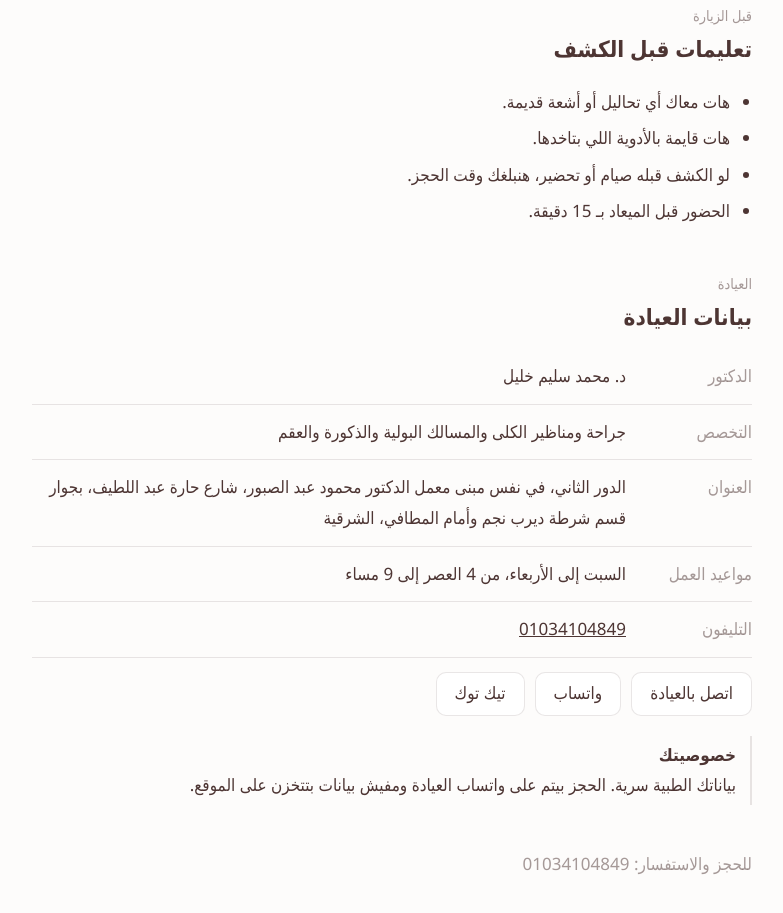
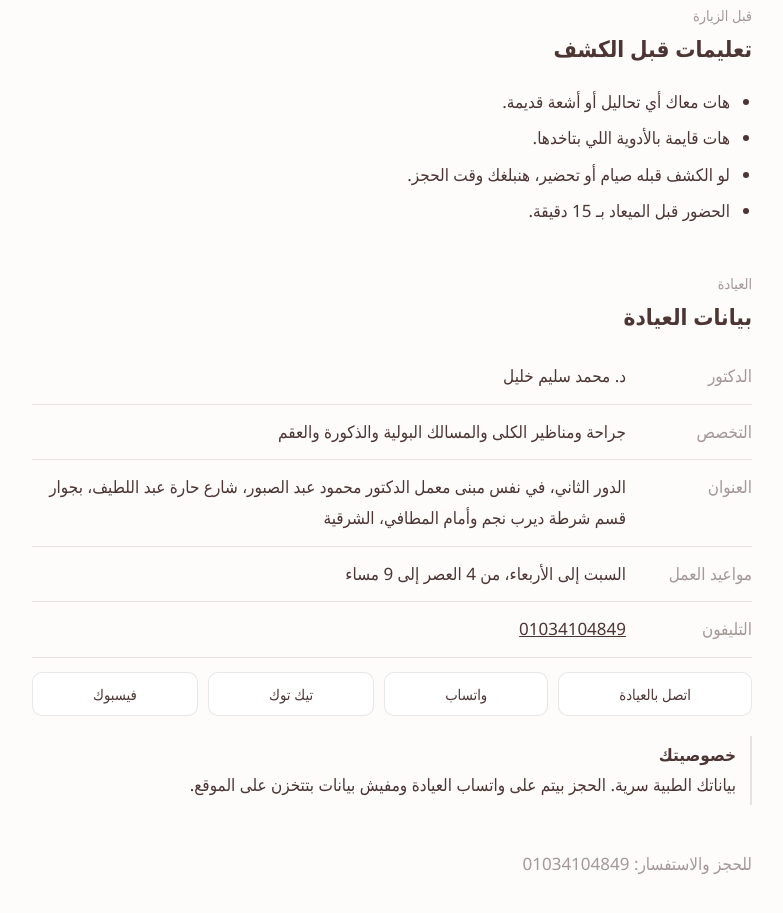
Before and after one commit to dr-mohamed-selim-khalil/dr-mohamed-selim-khalil.github.io, a plain HTML site: page index.html in a window 1280 px wide. Shown: the part 3118-4031 px from the top of the page, without its empty margins (248-1031 px from the left). Drawn offline with Linux system fonts and the light colour scheme.

Commit message:
Add Facebook link button to index.html

```diff
--- a/index.html
+++ b/index.html
@@ -58,6 +58,7 @@ dt{color:var(--ink3);width:110px;flex:none}dd{margin:0}
 .note b{display:block}
 footer{margin-top:44px;color:var(--ink3)}
 .top{display:flex;justify-content:flex-start}
+.btns .btn{padding:0 10px;font-size:.92rem;flex:1 1 auto;white-space:nowrap}
 </style>
 </head>
 <body>
@@ -119,6 +120,7 @@ footer{margin-top:44px;color:var(--ink3)}
 <a class="btn" href="tel:+201034104849">اتصل بالعيادة</a>
 <a class="btn" href="https://wa.me/201034104849" target="_blank" rel="noopener">واتساب</a>
 <a class="btn" href="https://www.tiktok.com/@dr..mohamed.selim" target="_blank" rel="noopener">تيك توك</a>
+<a class="btn" href="https://www.facebook.com/share/1CiyEkYDjg/" target="_blank" rel="noopener">فيسبوك</a>
 </div>
 <div class="note"><b>خصوصيتك</b>بياناتك الطبية سرية. الحجز بيتم على واتساب العيادة ومفيش بيانات بتتخزن على الموقع.</div>
 </section>
```
